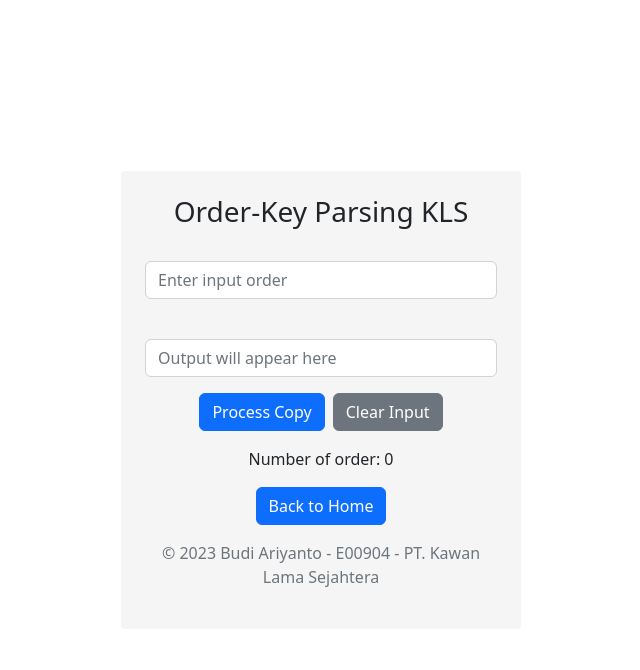
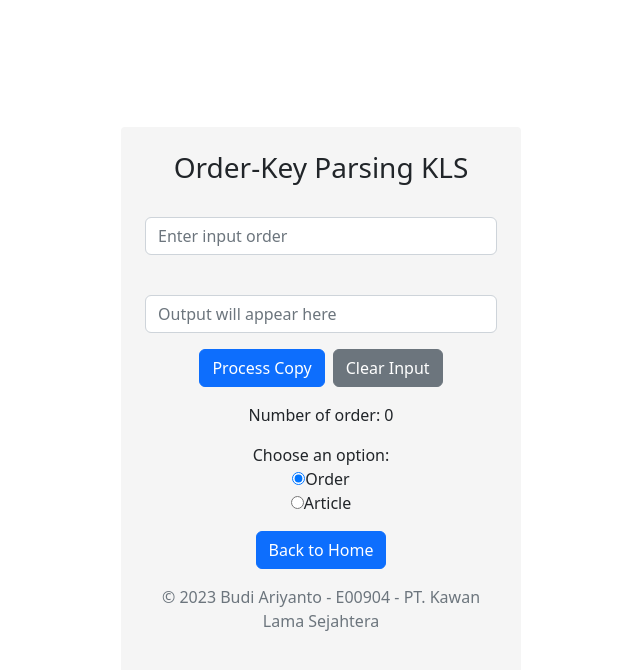
Before and after one commit to ariandto/klsappweb, a React (Vite) app in the folder frontEnd/: page /order-key-parsing in a window 1280 px wide. Shown: the top 670 px of the page, without its empty margins (319-959 px from the left). Built offline with nearby package versions, Linux system fonts and the light colour scheme.

Commit message:
update dengan article

```diff
--- a/frontEnd/src/OrderKeyParsing.jsx
+++ b/frontEnd/src/OrderKeyParsing.jsx
@@ -1,16 +1,19 @@
 import React, { useState, useRef } from 'react';
 import { Link } from 'react-router-dom';
 import './OrderKeyParsing.css';
-import './styletailw.css';
 
 function OrderKeyParsing() {
   const [inputText, setInputText] = useState('');
   const [outputText, setOutputText] = useState('');
   const outputRef = useRef(null);
+  const [selectedOption, setSelectedOption] = useState('order');
 
 const mergeStringsAndCopy = async () => {
-    var cleanedString = inputText.replace(/[\s;]/g, '');
-    var characters = cleanedString.split('');
+  var cleanedString = inputText.trim();
+  var finalString = '';
+
+  if (selectedOption === 'order') {
+    var characters = cleanedString.replace(/\s/g, '').split('');
     var uniqueGroups = [];
     var currentGroup = '';
 
@@ -25,7 +28,11 @@ function OrderKeyParsing() {
       }
     }
 
-    var finalString = '000' + uniqueGroups.join(';000');
+    finalString = '000' + uniqueGroups.join(';000');
+  } else if (selectedOption === 'article') {
+    finalString = cleanedString.replace(/\s/g, ';');
+  }
+
   setOutputText(finalString);
 
   try {
@@ -43,10 +50,14 @@ function OrderKeyParsing() {
 
   const countSemicolons = () => {
     if (outputText.length > 0) {
-      var count = (outputText.match(/;/g) || []).length+1;
+      var count = (outputText.match(/;/g) || []).length + 1;
       return count;
     }
     return 0;
+  };
+
+  const handleOptionChange = (e) => {
+    setSelectedOption(e.target.value);
   };
 
   return (
@@ -94,6 +105,36 @@ function OrderKeyParsing() {
           </p>
         </div>
 
+        <div className="mb-3">
+          <label>Choose an option:</label>
+          <div>
+            <label htmlFor="orderOption">
+              <input
+                type="radio"
+                id="orderOption"
+                name="option"
+                value="order"
+                checked={selectedOption === 'order'}
+                onChange={handleOptionChange}
+              />
+              Order
+            </label>
+          </div>
+          <div>
+            <label htmlFor="articleOption">
+              <input
+                type="radio"
+                id="articleOption"
+                name="option"
+                value="article"
+                checked={selectedOption === 'article'}
+                onChange={handleOptionChange}
+              />
+              Article
+            </label>
+          </div>
+        </div>
+
         <div className="mt-3">
           <Link to="/home" className="btn btn-primary">
             Back to Home
```
Lines whose indentation alone changed are shown as unchanged.
